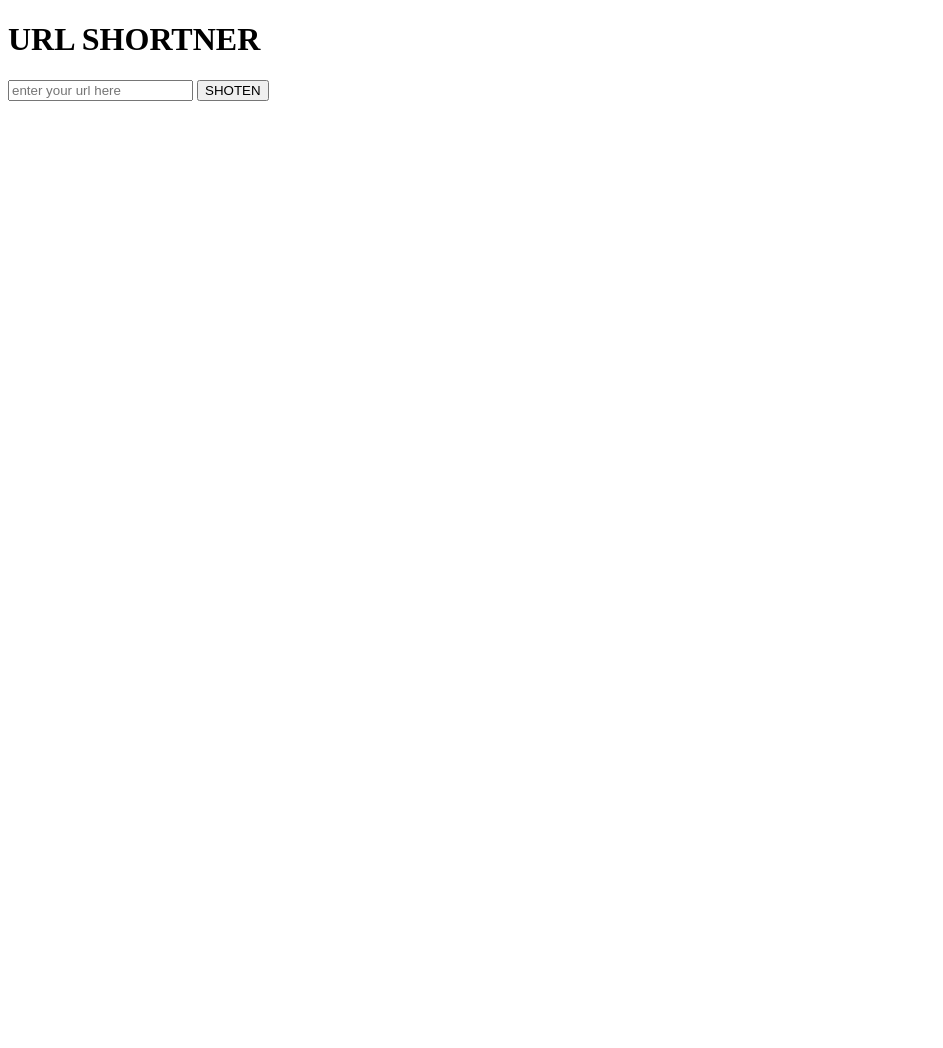
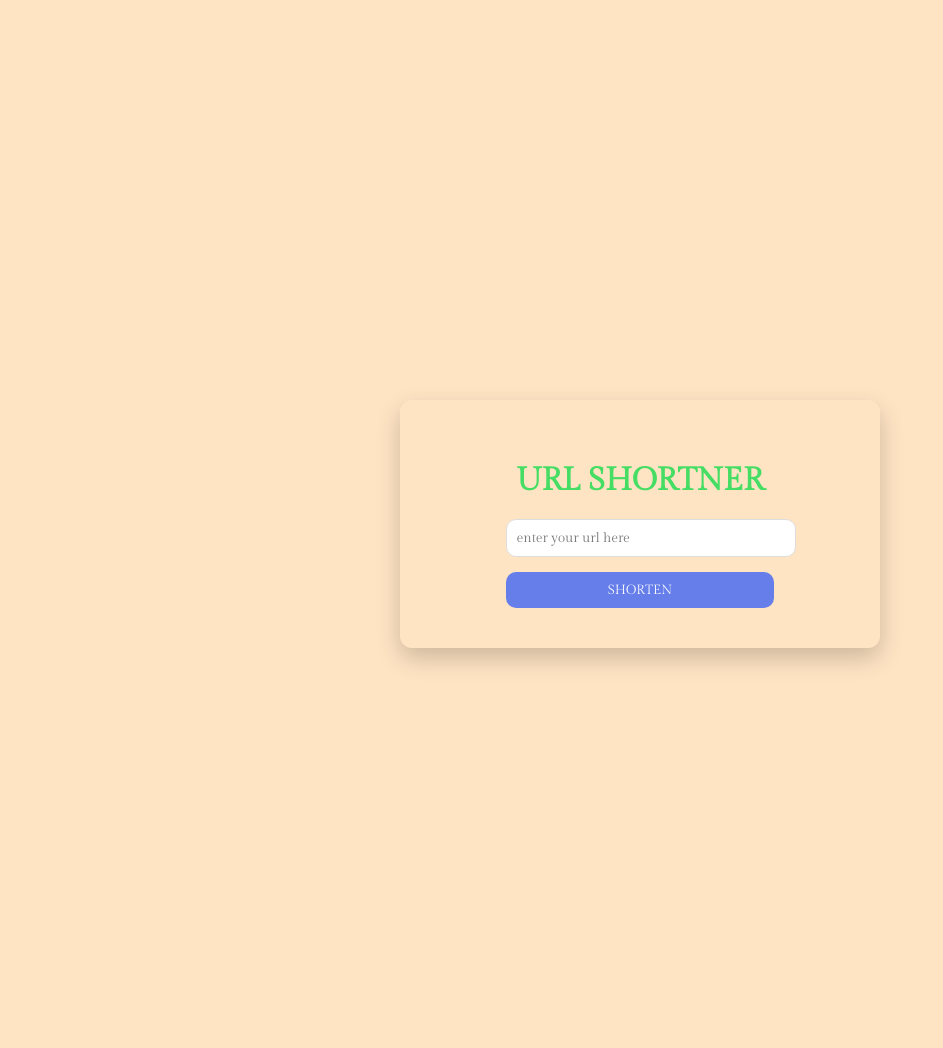
Before and after one commit to Prashanthjn/django_url_shortener, a Django app: page / in a window 1280 px wide. Shown: the whole page, without its empty margins (0-943 px from the left). Before the commit the page ends 101 px from the top, so only its background shows below. Run offline with Django 5.2, Linux system fonts and the light colour scheme.

Commit message:
added a css file

```diff
--- /dev/null
+++ b/myproject/urlshortner/static/urlshortner/style.css
@@ -0,0 +1,55 @@
+
+.container {
+    background: bisque;
+    padding: 40px;
+    border-radius: 12px;
+    box-shadow: 0 10px 25px rgba(0, 0, 0, 0.2);
+    text-align: center;
+    width: 400px;
+    align-items: center;
+    display: flex;
+    flex-direction: column;
+    align-content: center;
+    justify-content: center;
+    margin: 400px auto 400px auto;
+
+}
+
+h1 {
+    margin-bottom: 20px;
+    color: #45dd63;
+}
+
+input {
+    width: 100%;
+    padding: 10px;
+    align-items: center;
+    align-content: center;
+    margin-bottom: 15px;
+    border: 1px solid #ddd;
+    border-radius: 10px;
+    justify-content: center;
+}
+
+button {
+    width: 100%;
+    padding: 10px;
+    background: #667eea;
+    color: white;
+    border: none;
+    border-radius: 10px;
+    cursor: pointer;
+}
+
+button:hover {
+    background: #5a67d8;
+}
+
+a {
+    color: #002f74;
+    text-decoration: none;
+}
+
+*{
+    font-family: "Gilda Display", serif;
+}
--- a/myproject/urlshortner/templates/urlshortner/home.html
+++ b/myproject/urlshortner/templates/urlshortner/home.html
@@ -1,21 +1,28 @@
+
+{% load static %}
+
 <!DOCTYPE html>
 <html lang="en">
 <head>
     <meta charset="UTF-8">
     <meta name="viewport" content="width=device-width, initial-scale=1.0">
     <title>URL Shortner</title>
+    <link rel="preconnect" href="https://fonts.googleapis.com">
+<link rel="preconnect" href="https://fonts.gstatic.com" crossorigin>
+<link href="https://fonts.googleapis.com/css2?family=Gilda+Display&display=swap" rel="stylesheet">
+    <link rel="stylesheet" href="{% static 'urlshortner/style.css' %}">
 </head>
-<body>
+<body class="container">
     <h1>URL SHORTNER</h1>
     <form method="POST">
         {%csrf_token%}
         <input type="url" name="long_url" placeholder="enter your url here" required>
-        <button type="submit">SHOTEN </button>
+        <button type="submit">SHORTEN </button>
     </form>
 
     {% if short_url %}
     <p>YOUR SHORT URL:
-        <a href="/{{ short_url}}">
+        <a href="/{{ short_url}}" target="_blank" >
             {{ request.get_host }}/{{ short_url}}
         </a>
     </p>
```
